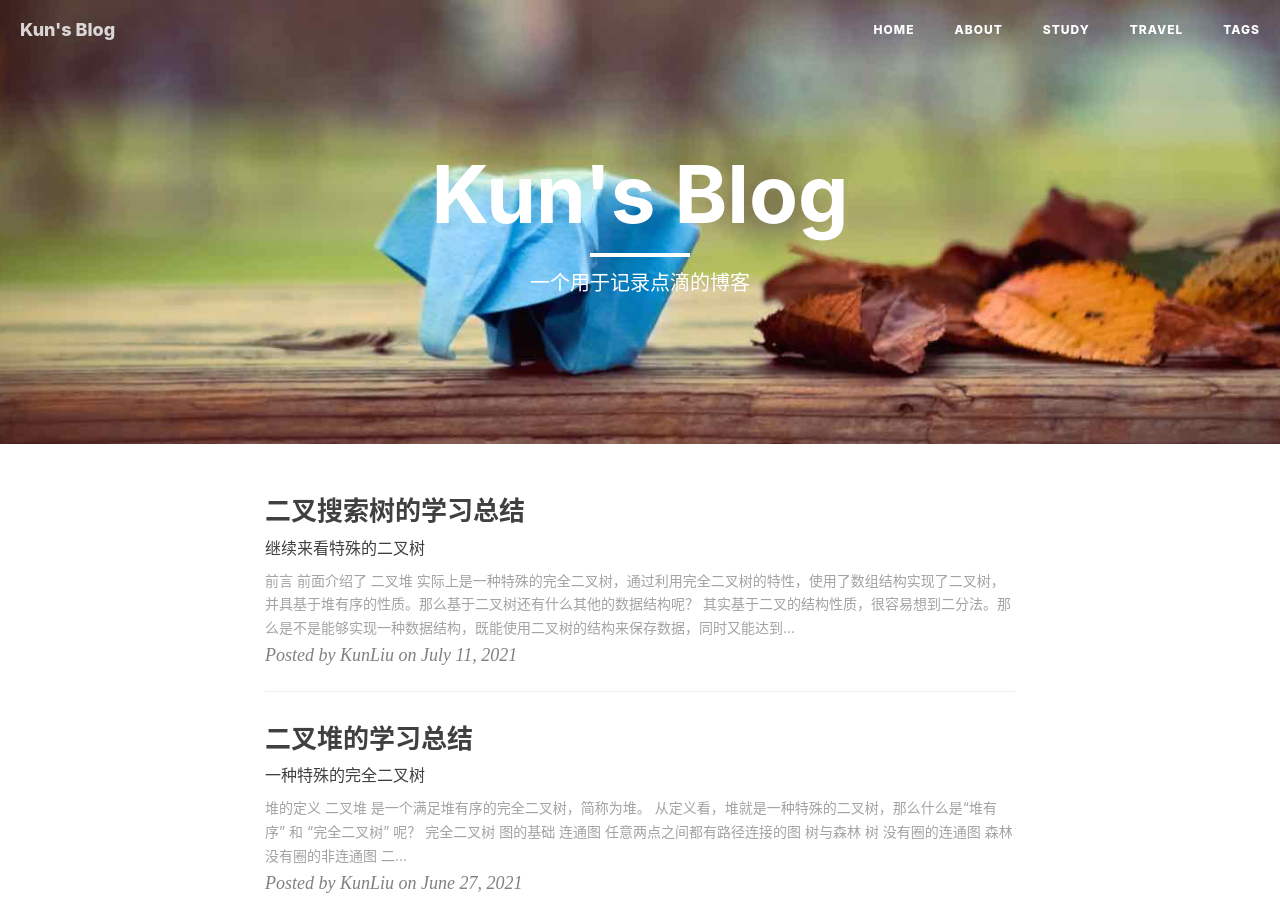
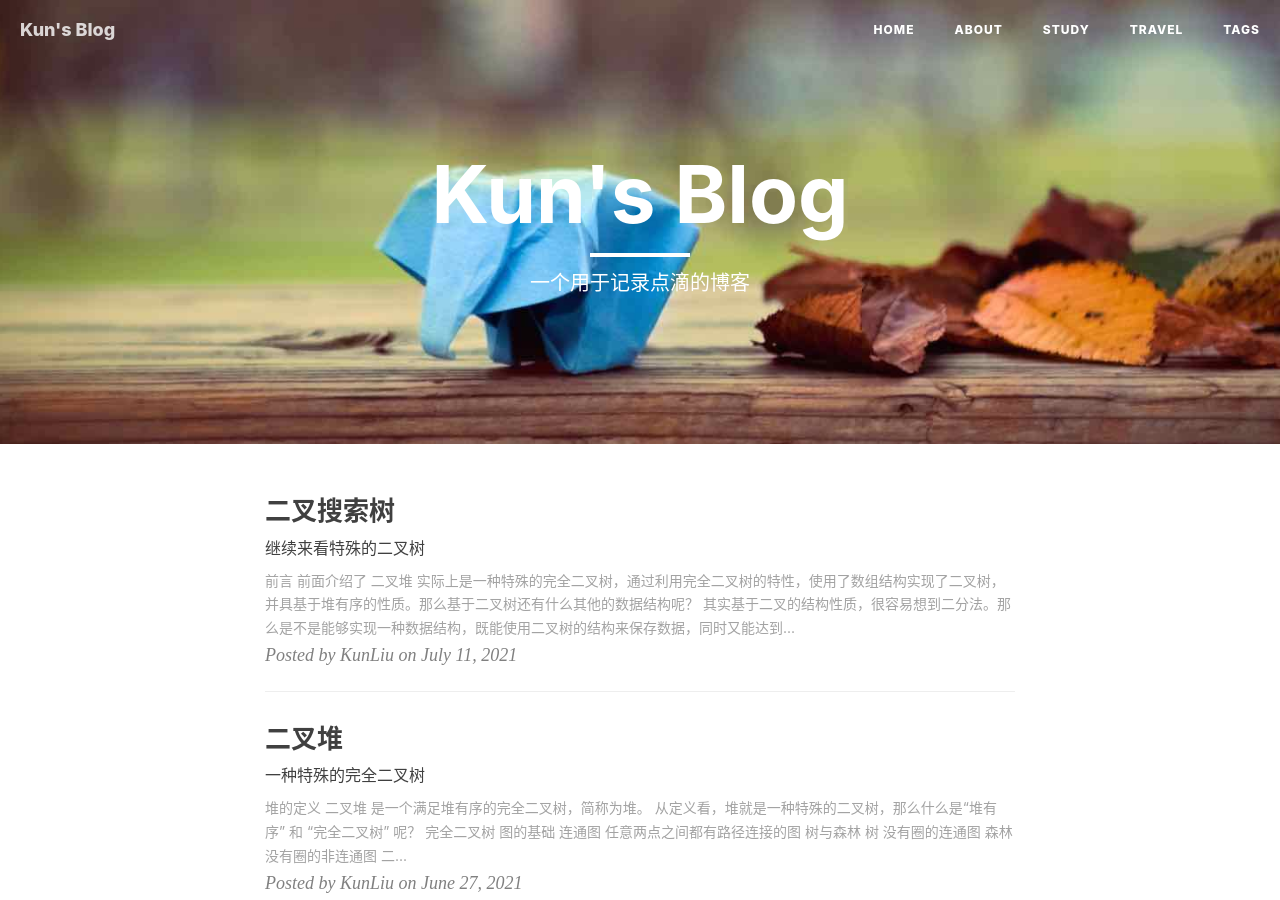
Before and after one commit to liukun2634/liukun2634.github.io, a Jekyll site: the page built from index.html, in a window 1280 px wide and 900 px high. Built offline with Jekyll 4.4.1, drawn with Linux system fonts in a browser that asks for light colours; nearby versions of some CDN libraries; the list of posts is cut into pages by our own code.

Commit message:
Update | rename title

```diff
--- a/_posts/2021-06-27-heap_summary.md
+++ b/_posts/2021-06-27-heap_summary.md
@@ -1,6 +1,6 @@
 ---
 layout: post
-title: 二叉堆的学习总结
+title: 二叉堆
 categories: study
 tags: [数据结构, 堆]
 subtitle: "一种特殊的完全二叉树"
--- a/_posts/2021-07-11-binary_search_tree_summary.md
+++ b/_posts/2021-07-11-binary_search_tree_summary.md
@@ -1,6 +1,6 @@
 ---
 layout: post
-title: 二叉搜索树的学习总结
+title: 二叉搜索树
 categories: study
 tags: [数据结构, 二叉搜索树]
 subtitle: "继续来看特殊的二叉树"
```
